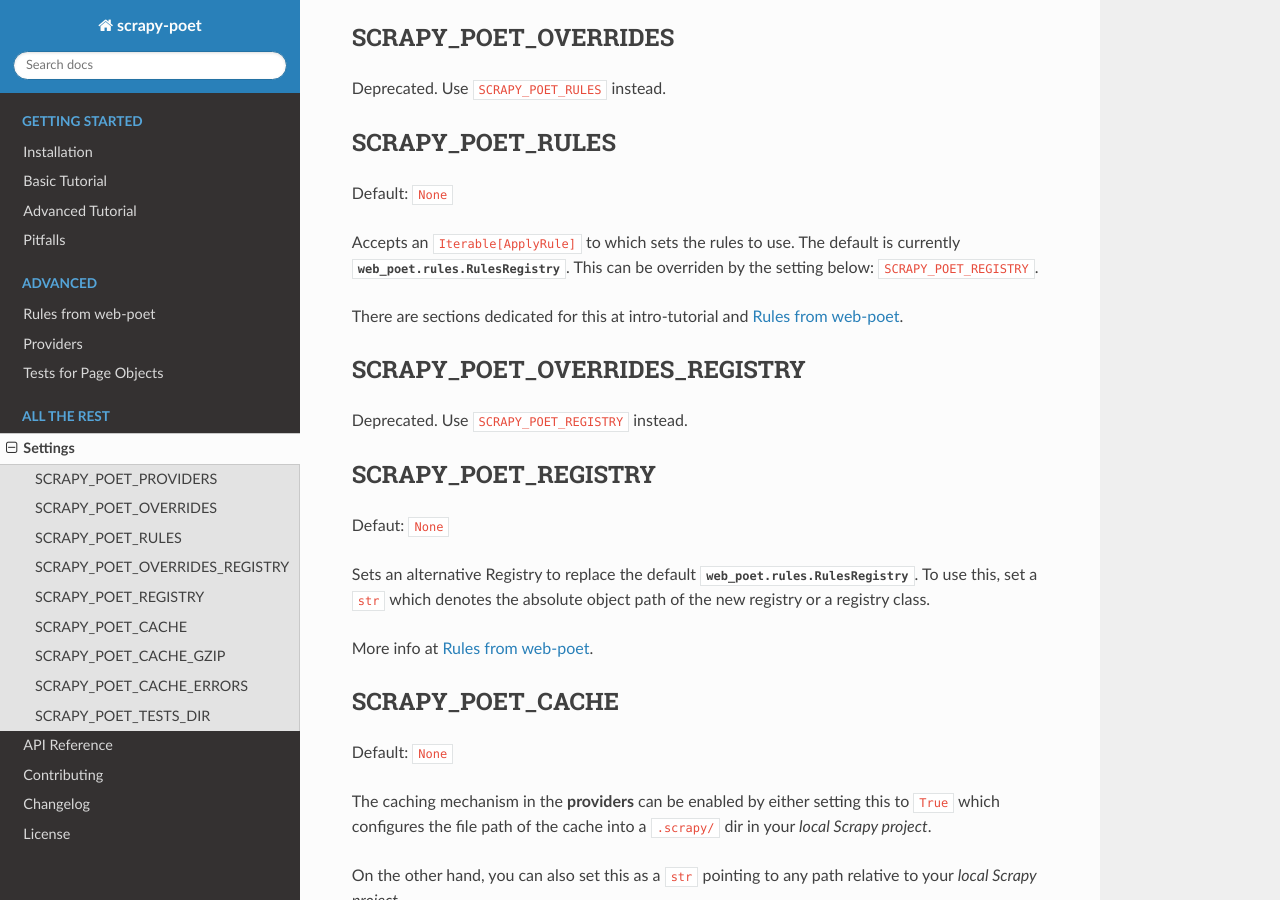
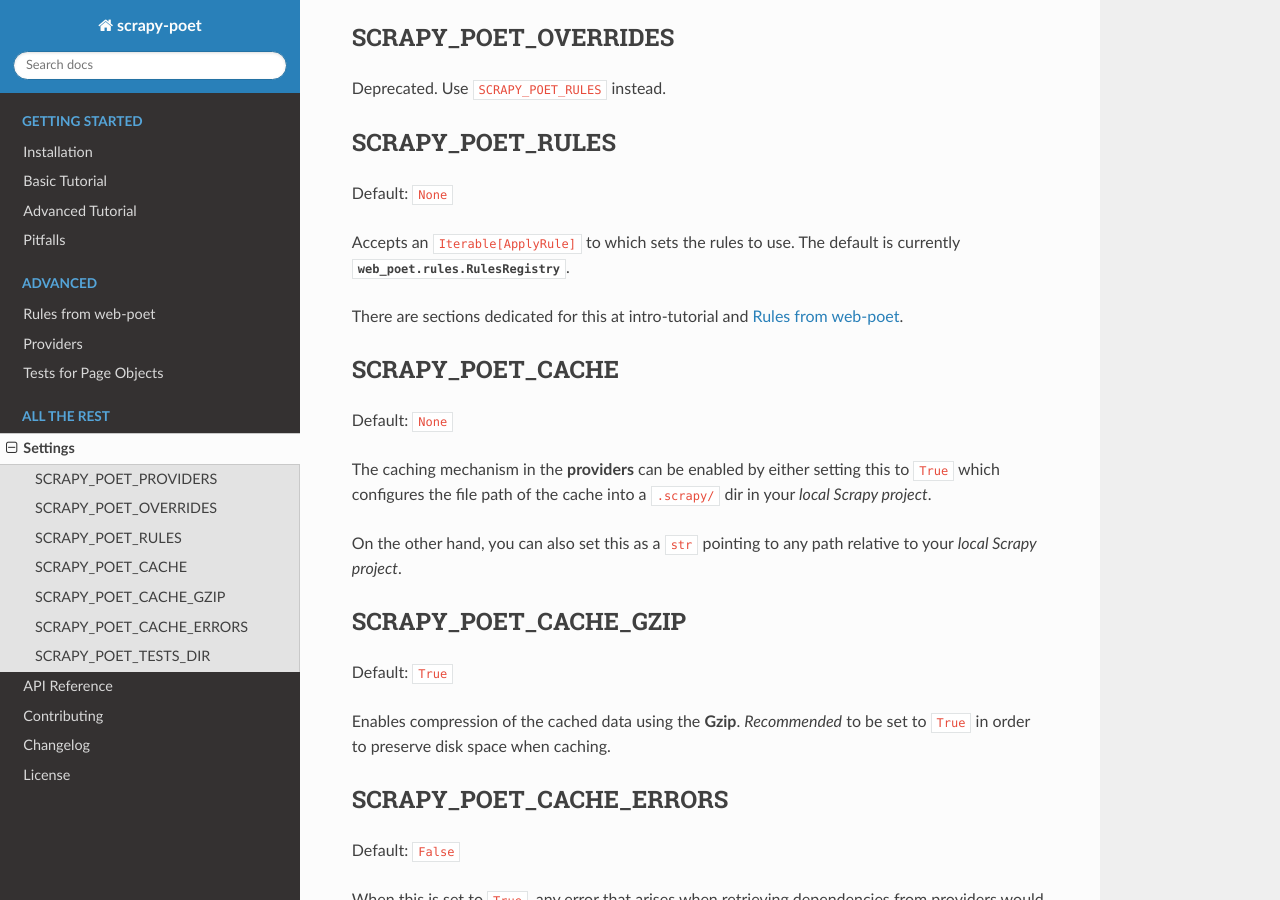
Before and after one commit to scrapinghub/scrapy-poet, a Sphinx documentation site: the page built from docs/settings.rst, in a window 1280 px wide and 900 px high, scrolled down 413 px. Built offline with Sphinx 7.4.7 and the Read the Docs theme 2.0.0, drawn with Linux system fonts in a browser that asks for light colours; the version number could not be read and is left out.

Commit message:
remove support for custom registry via SCRAPY_POET_OVERRIDES_REGISTRY

```diff
--- a/docs/settings.rst
+++ b/docs/settings.rst
@@ -29,28 +29,10 @@ SCRAPY_POET_RULES
 Default: ``None``
 
 Accepts an ``Iterable[ApplyRule]`` to which sets the rules to use. The default
-is currently  :class:`web_poet.rules.RulesRegistry`. This can be overriden by
-the setting below: ``SCRAPY_POET_REGISTRY``.
+is currently  :class:`web_poet.rules.RulesRegistry`.
 
 There are sections dedicated for this at :ref:`intro-tutorial` and
 :ref:`rules-from-web-poet`.
-
-
-SCRAPY_POET_OVERRIDES_REGISTRY
-------------------------------
-
-Deprecated. Use ``SCRAPY_POET_REGISTRY`` instead.
-
-SCRAPY_POET_REGISTRY
---------------------
-
-Defaut: ``None``
-
-Sets an alternative Registry to replace the default
-:class:`web_poet.rules.RulesRegistry`. To use this, set a ``str`` which denotes
-the absolute object path of the new registry or a registry class.
-
-More info at :ref:`rules-from-web-poet`.
 
 
 SCRAPY_POET_CACHE
```
Also changed, not shown: docs/rules-from-web-poet.rst (+0 -12 lines), 2 other files.
